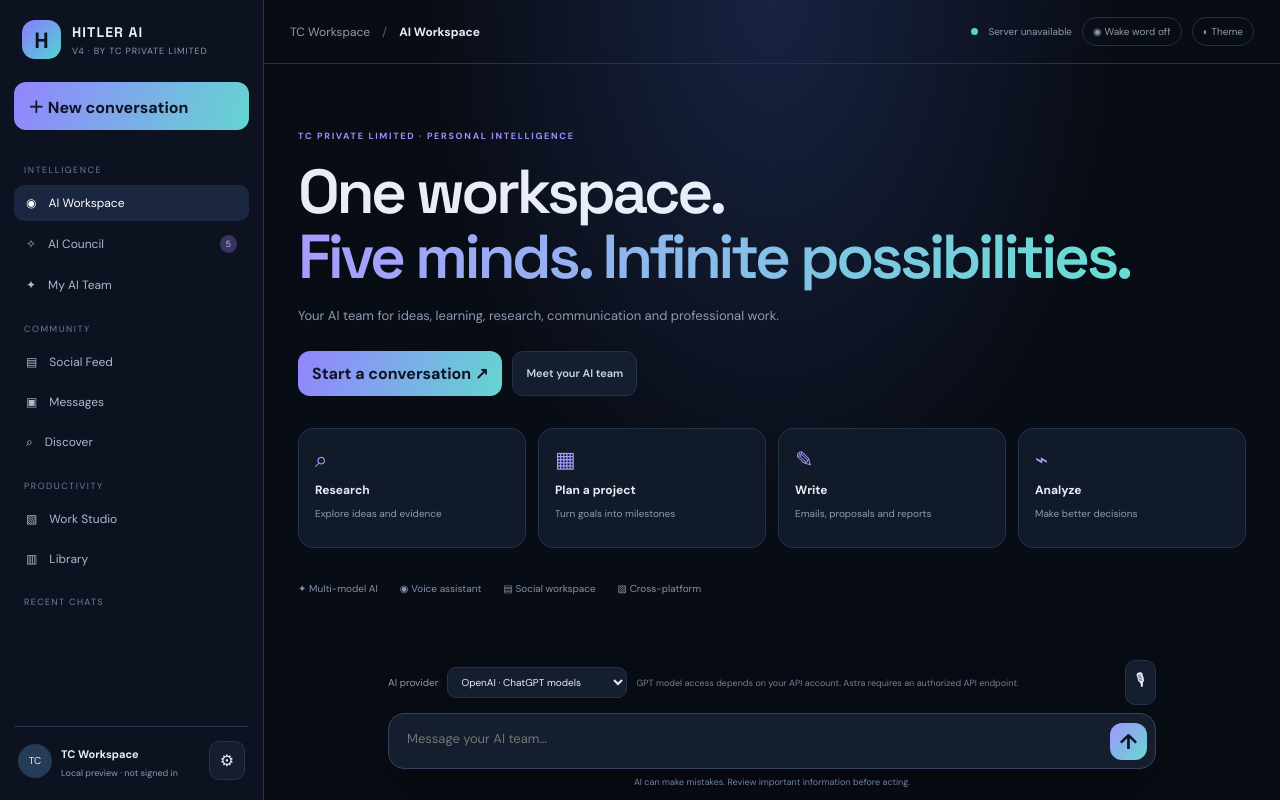
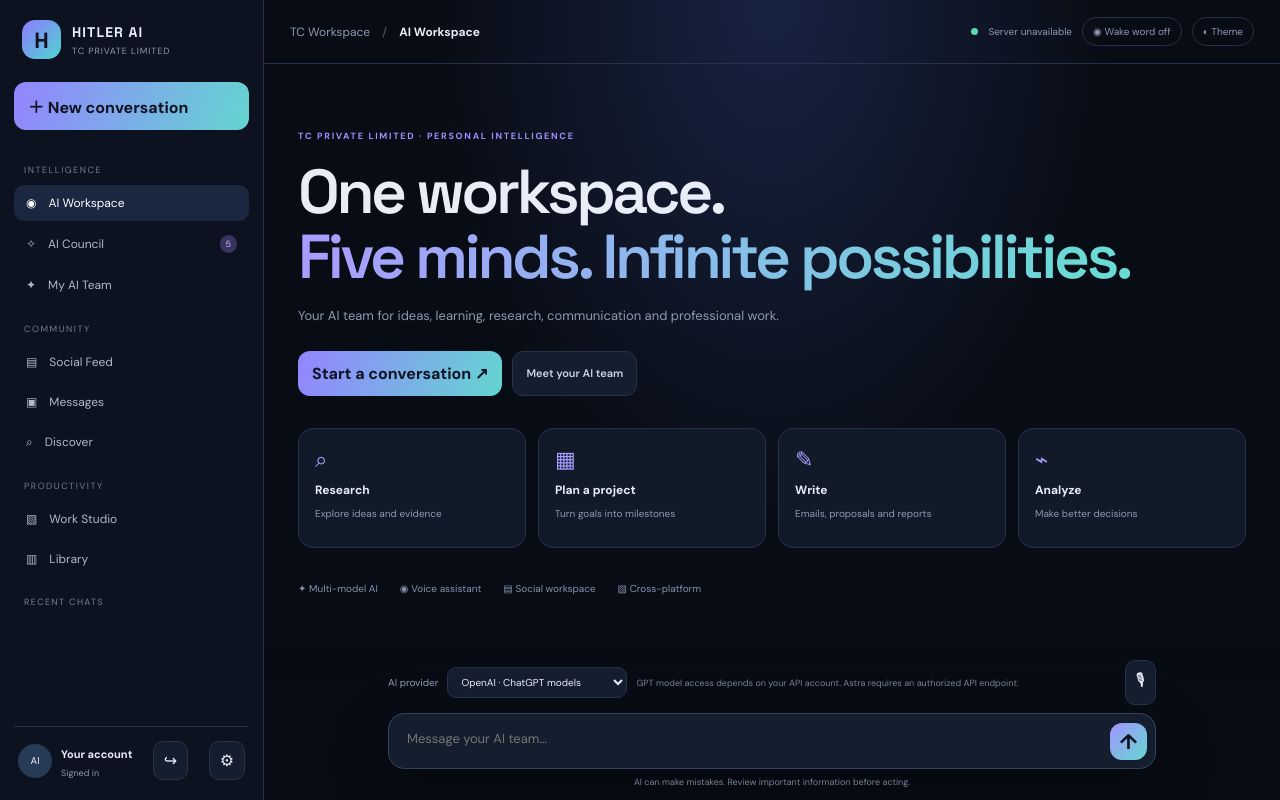
Before and after one commit to Siva03042004/HITLER-AI, an Electron app: page HITLER_AI_V4/public/index.html in a window 1280 px wide. Drawn offline with Linux system fonts and the light colour scheme; no server answers.

Commit message:
Remove old version branding and add account controls

```diff
--- a/HITLER_AI_V4/public/index.html
+++ b/HITLER_AI_V4/public/index.html
@@ -1,10 +1,10 @@
 <!doctype html>
-<html lang="en"><head><meta charset="utf-8"><meta name="viewport" content="width=device-width,initial-scale=1,viewport-fit=cover"><meta name="theme-color" content="#090d16"><meta name="description" content="HITLER AI V4 by TC Private Limited — a multi-model AI workspace and social hub"><link rel="manifest" href="/manifest.webmanifest"><title>HITLER AI V4 — TC Private Limited</title><link rel="stylesheet" href="/style.css"></head>
+<html lang="en"><head><meta charset="utf-8"><meta name="viewport" content="width=device-width,initial-scale=1,viewport-fit=cover"><meta name="theme-color" content="#090d16"><meta name="description" content="HITLER AI by TC Private Limited — a multi-model AI workspace and social hub"><link rel="manifest" href="/manifest.webmanifest"><title>HITLER AI — TC Private Limited</title><link rel="stylesheet" href="/style.css"></head>
 <body><div class="app-shell">
-<aside class="sidebar" id="sidebar"><div class="brand"><div class="brand-mark">H</div><div><b>HITLER AI</b><small>V4 · BY TC PRIVATE LIMITED</small></div></div>
+<aside class="sidebar" id="sidebar"><div class="brand"><div class="brand-mark">H</div><div><b>HITLER AI</b><small>TC PRIVATE LIMITED</small></div></div>
 <button class="new-chat" id="newChat">＋ New conversation</button>
 <nav class="nav"><div class="nav-caption">INTELLIGENCE</div><button class="nav-item active" data-view="chat">◉ <span>AI Workspace</span></button><button class="nav-item" data-view="council">✧ <span>AI Council</span><em>5</em></button><button class="nav-item" data-view="agents">✦ <span>My AI Team</span></button><div class="nav-caption">COMMUNITY</div><button class="nav-item" data-view="feed">▤ <span>Social Feed</span></button><button class="nav-item" data-view="messages">▣ <span>Messages</span></button><button class="nav-item" data-view="discover">⌕ <span>Discover</span></button><div class="nav-caption">PRODUCTIVITY</div><button class="nav-item" data-view="work">▧ <span>Work Studio</span></button><button class="nav-item" data-view="library">▥ <span>Library</span></button></nav>
-<div class="side-label">RECENT CHATS</div><div id="history" class="history"></div><div class="side-bottom"><div class="user-avatar">TC</div><div><b>TC Workspace</b><small>Local preview · not signed in</small></div><button id="settingsBtn" class="icon-btn" title="Settings">⚙</button></div></aside>
+<div class="side-label">RECENT CHATS</div><div id="history" class="history"></div><div class="side-bottom"><div class="user-avatar">AI</div><div><b id="signedInName">Your account</b><small id="signedInEmail">Signed in</small></div><button id="logoutBtn" class="icon-btn" title="Sign out">↪</button><button id="settingsBtn" class="icon-btn" title="Settings">⚙</button></div></aside>
 <main class="main"><header class="topbar"><button id="menuBtn" class="icon-btn mobile-only">☰</button><div class="crumb">TC Workspace <span>/</span> <b id="viewTitle">AI Workspace</b></div><div class="top-actions"><span class="status-dot"></span><span id="providerState">Checking providers…</span><button class="voice-pill" id="wakeBtn" title="Enable hands-free wake word">◉ <span id="wakeLabel">Wake word off</span></button><button class="pill-btn" id="themeBtn">◐ Theme</button></div></header>
 <section class="content">
 <div class="welcome" id="welcome"><div class="eyebrow">TC PRIVATE LIMITED · PERSONAL INTELLIGENCE</div><h1>One workspace.<br><span>Five minds. Infinite possibilities.</span></h1><p>Your AI team for ideas, learning, research, communication and professional work.</p><div class="welcome-actions"><button class="primary-btn" id="startChat">Start a conversation ↗</button><button class="secondary-btn" data-go="council">Meet your AI team</button></div><div class="quick-grid"><button class="quick-card" data-prompt="Research this topic and separate verified facts from assumptions: "><i>⌕</i><b>Research</b><small>Explore ideas and evidence</small></button><button class="quick-card" data-prompt="Create a practical project plan with milestones for: "><i>▦</i><b>Plan a project</b><small>Turn goals into milestones</small></button><button class="quick-card" data-prompt="Draft a polished professional document about: "><i>✎</i><b>Write</b><small>Emails, proposals and reports</small></button><button class="quick-card" data-prompt="Analyze the options, risks and trade-offs for: "><i>⌁</i><b>Analyze</b><small>Make better decisions</small></button></div><div class="feature-strip"><span>✦ Multi-model AI</span><span>◉ Voice assistant</span><span>▤ Social workspace</span><span>▧ Cross-platform</span></div></div>
```
